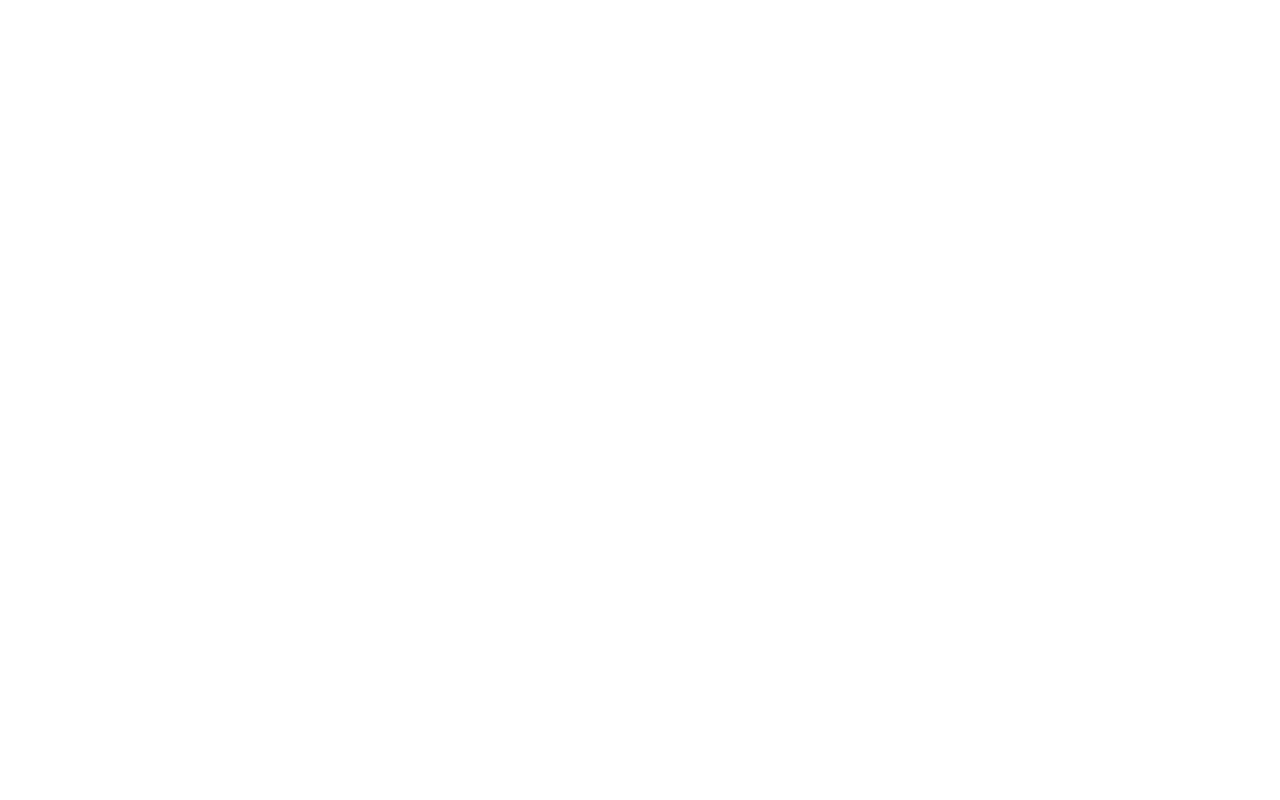
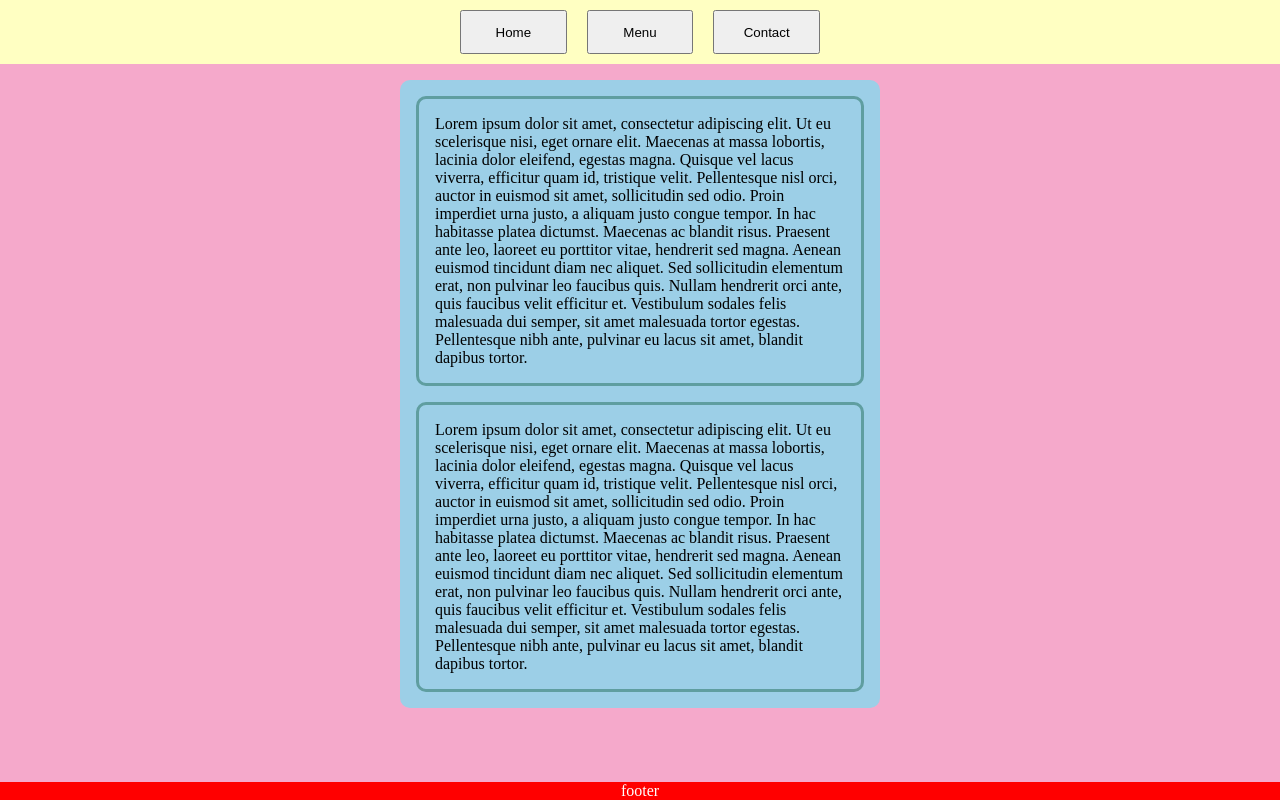
Before and after one commit to cmstiver/restaurant-page, a website built with webpack: page dist/index.html in a window 1280 px wide. Built offline with nearby package versions, Linux system fonts and the light colour scheme.

Commit message:
created home and site frame

```diff
--- /dev/null
+++ b/src/frame.js
@@ -0,0 +1,32 @@
+function createNav() {
+    let header = document.createElement('header')
+    document.querySelector('body').prepend(header)
+
+    let nav = document.createElement('nav')
+    document.querySelector('header').appendChild(nav)
+
+    let home = document.createElement('button')
+    home.textContent = "Home"
+    document.querySelector('nav').appendChild(home)
+
+    let menu = document.createElement('button')
+    menu.textContent = "Menu"
+    document.querySelector('nav').appendChild(menu)
+
+    let contact = document.createElement('button')
+    contact.textContent = "Contact"
+    document.querySelector('nav').appendChild(contact)
+}
+
+function createFooter() {
+    let footer = document.createElement('footer')
+    footer.textContent = 'footer'
+    document.querySelector('body').appendChild(footer)
+}
+
+function createSiteFrame() {
+    createNav()
+    createFooter()
+}
+
+export default createSiteFrame;
--- /dev/null
+++ b/src/home.js
@@ -0,0 +1,16 @@
+let content = document.querySelector('#content')
+
+function createIntro() {
+    let intro = document.createElement('div')
+    intro.classList = 'item'
+    intro.textContent = "Lorem ipsum dolor sit amet, consectetur adipiscing elit. Ut eu scelerisque nisi, eget ornare elit. Maecenas at massa lobortis, lacinia dolor eleifend, egestas magna. Quisque vel lacus viverra, efficitur quam id, tristique velit. Pellentesque nisl orci, auctor in euismod sit amet, sollicitudin sed odio. Proin imperdiet urna justo, a aliquam justo congue tempor. In hac habitasse platea dictumst. Maecenas ac blandit risus. Praesent ante leo, laoreet eu porttitor vitae, hendrerit sed magna. Aenean euismod tincidunt diam nec aliquet. Sed sollicitudin elementum erat, non pulvinar leo faucibus quis. Nullam hendrerit orci ante, quis faucibus velit efficitur et. Vestibulum sodales felis malesuada dui semper, sit amet malesuada tortor egestas. Pellentesque nibh ante, pulvinar eu lacus sit amet, blandit dapibus tortor."
+    content.appendChild(intro)
+}
+
+function createHome() {
+    createIntro()
+    createIntro()
+}
+
+
+export default createHome;
--- a/src/index.js
+++ b/src/index.js
@@ -1 +1,5 @@
-console.log('hi')
+import createSiteFrame from './frame';
+import createHome from './home';
+
+createSiteFrame();
+createHome();
```
Also changed, not shown: dist/index copy.html (added), dist/index.html, dist/main.js, dist/style.css (added).
